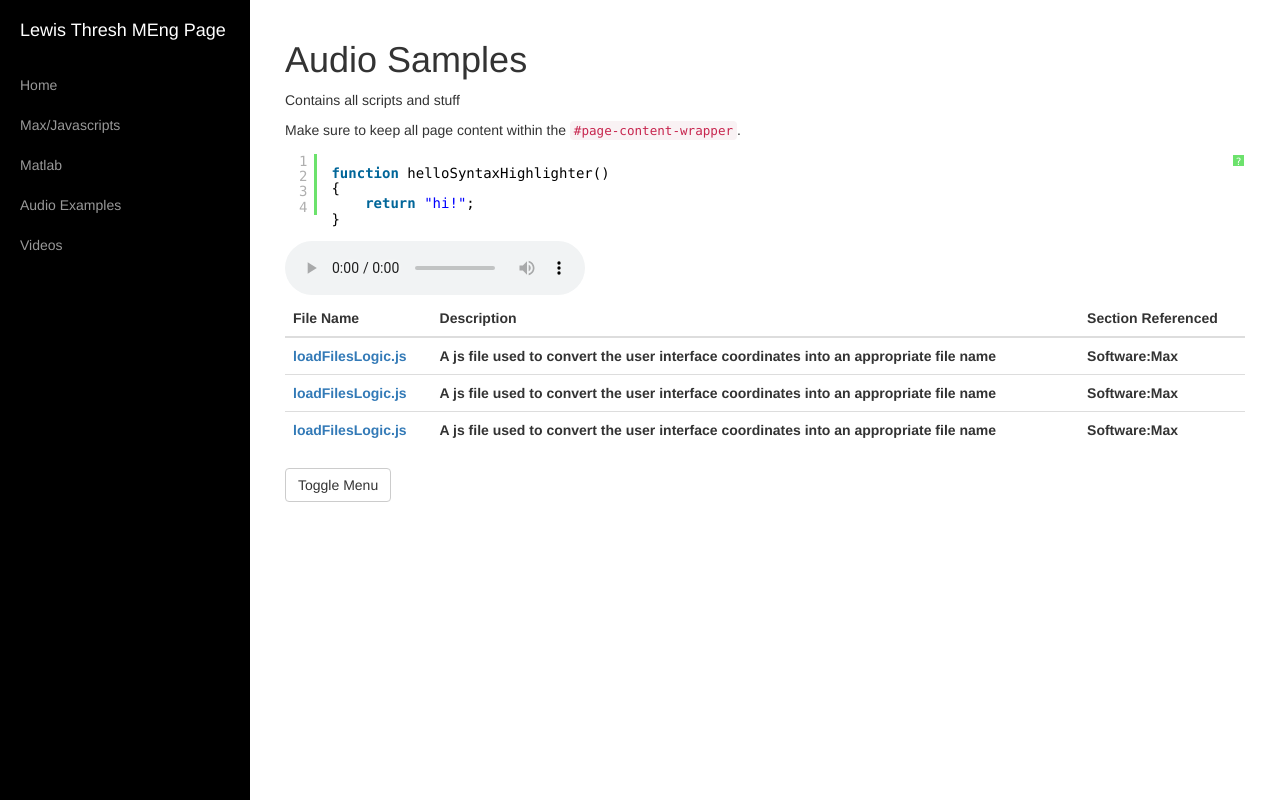
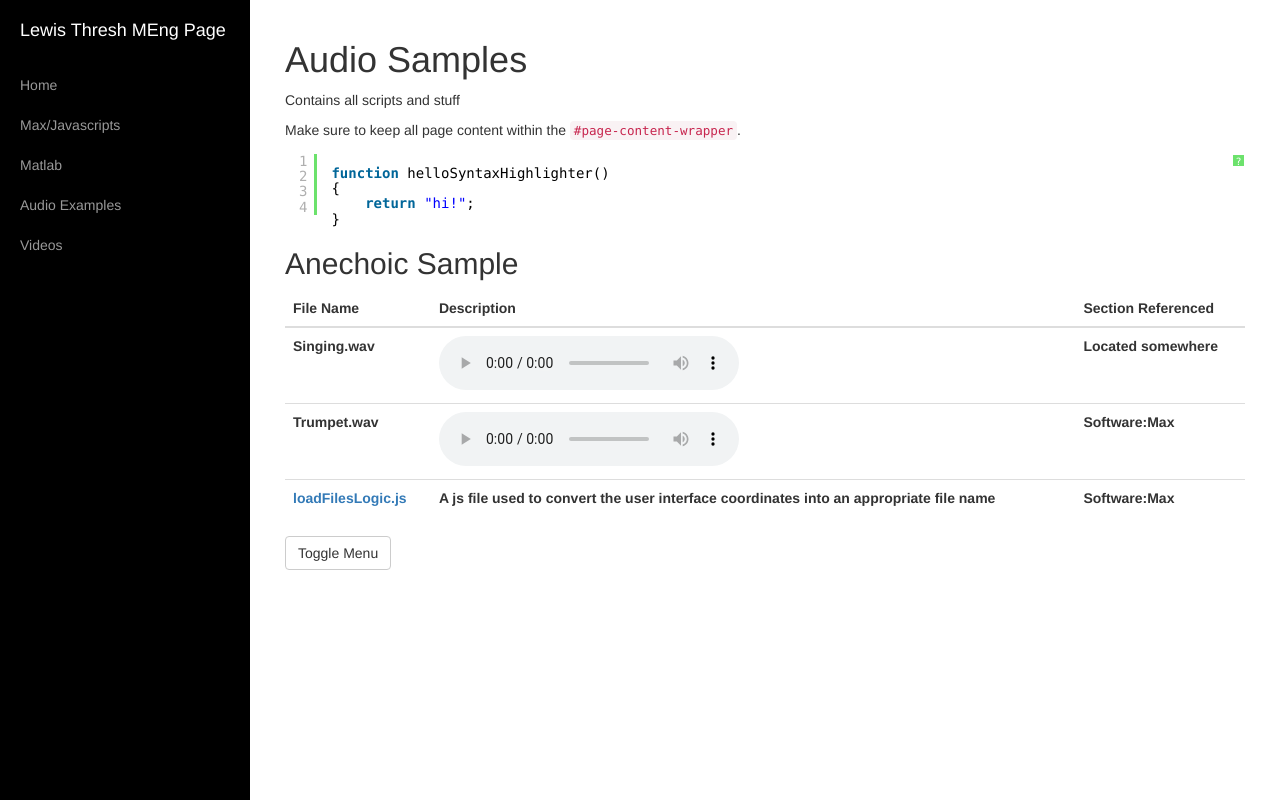
Before and after one commit to lt669/lt669.github.io, a plain HTML site: page pages/audio.html in a window 1280 px wide. Drawn offline with Linux system fonts and the light colour scheme; files whose address does not match are found by name.

Commit message:
added anechonic audio samples

```diff
--- a/pages/audio.html
+++ b/pages/audio.html
@@ -88,8 +88,6 @@ function helloSyntaxHighlighter()
 }
 </pre>
 
-                    <audio src="../audio/Materials0.Wav" controls preload></audio>
-
 
 <!--
                     <button class="playWAV">Play WAV</button>
@@ -120,6 +118,7 @@ function helloSyntaxHighlighter()
                     </script>
 -->
 
+                    <h2>Anechoic Sample</h2>
                     <table class="table">
                         <thead>
                             <tr>
@@ -130,13 +129,13 @@ function helloSyntaxHighlighter()
                         </thead>
                         <tbody>
                             <tr>
-                                <th><a href="../code/javascript/loadFilesLogic.js">loadFilesLogic.js</a></th>
-                                <th>A js file used to convert the user interface coordinates into an appropriate file name</th>
-                                <th>Software:Max</th>
+                                <th>Singing.wav</th>
+                                <th>  <audio src="../audio/anechoic/singing.wav" controls preload></audio></th>
+                                <th>Located somewhere</th>
                             </tr>
                             <tr>
-                                <th><a href="../code/javascript/loadFilesLogic.js">loadFilesLogic.js</a></th>
-                                <th>A js file used to convert the user interface coordinates into an appropriate file name</th>
+                                <th>Trumpet.wav</th>
+                                <th>  <audio src="../audio/anechoic/trumpet.wav" controls preload></audio></th>
                                 <th>Software:Max</th>
                             </tr>
                             <tr>
```
Also changed, not shown: 2 other files.
